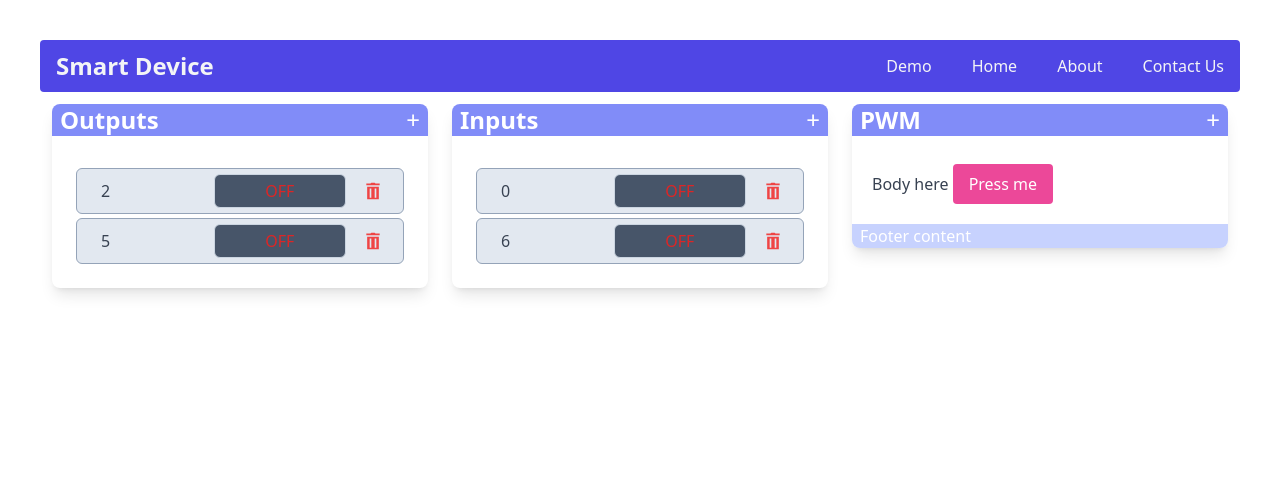
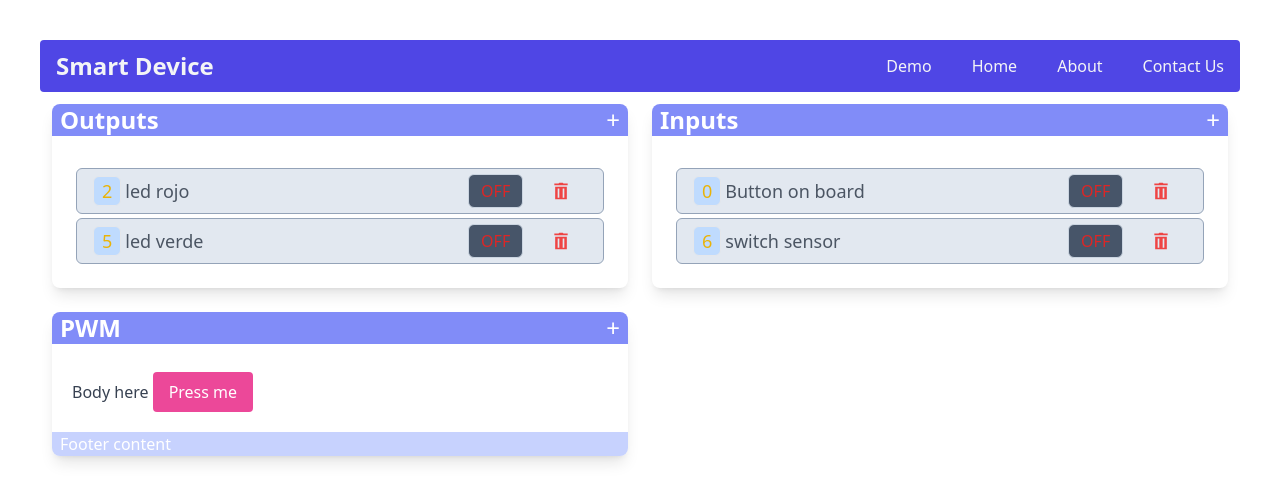
Before and after one commit to leoNavarro95/smart-device-web, a Vue app: page /demo in a window 1280 px wide. Shown: the top 502 px of the page. Built offline with nearby package versions, Linux system fonts and the light colour scheme; what vue-native-websocket-vue3 would draw is missing.

Commit message:
Label of gpio now it is visible on DigitalStatus

```diff
--- a/src/components/DigitalStatus.vue
+++ b/src/components/DigitalStatus.vue
@@ -7,7 +7,8 @@ defineProps({
       return ['INPUT', 'OUTPUT', 'PWM'].includes(value) // Must match: "INPUT", "OUTPUT" or "PWM"
     }
   },
-  pin: String,
+  label: String,
+  gpio: Number,
   status: Boolean
 })
 
@@ -22,44 +23,40 @@ defineProps({
               border rounded-md border-slate-400
               "
     >
+      <div class="basis-2/3 pl-3 flex flex-row space-x-1 justify-start items-center">
+        <p class="md:text-lg text-yellow-500 bg-blue-200 border rounded-md py-0 px-2"
+        > {{ gpio }}</p>
+      <p class="md:text-lg text-gray-600"
+      > {{ label }}</p>
+      </div>
 
-      <!-- if type is OUTPUT -->
-      <div v-if="type == 'OUTPUT'"
-            class="basis-4/5 md:basis-5/6 flex flex-row justify-center items-center"
+      <div class="basis-2/5 md:basis-2/6 flex flex-row justify-end items-center"
       >
-          <div class="basis-1/2 pl-5"> {{ pin }}</div>
 
+        <div v-if="type == 'OUTPUT'">
           <button @click="$emit('changeStatus')"
-              class=" basis-1/2
-                    bg-slate-600 hover:bg-slate-500 active:bg-slate-300
+              class="bg-slate-600 hover:bg-slate-500 active:bg-slate-300
                       border border-slate-300 rounded-md
-                      flex justify-center items-center
-                      p-1"
+                      py-1 px-3"
               :class="status? 'text-green-600 bg-slate-400':'text-red-600'"
-          > {{ status? 'ON' : 'OFF' }}</button>
+            > {{ status? 'ON' : 'OFF' }}
 
+          </button>
         </div>
-      <!-- /type OUTPUT -->
 
-      <!-- TODO: Add input and PWM render v-if conditional -->
-      <!-- type INPUT -->
-      <div v-if="type == 'INPUT'"
-            class="basis-4/5 md:basis-5/6 flex flex-row justify-center items-center"
-      >
-          <div class="basis-1/2 pl-5"> {{ pin }}</div>
+        <div v-if="type == 'INPUT'">
             <!-- This is an input, so can't be editable -->
             <div
-              class=" basis-1/2
-                    bg-slate-600
+                class="bg-slate-600
                         border border-slate-300 rounded-md
-                      flex justify-center items-center
-                      p-1"
+                        py-1 px-3"
                 :class="status? 'text-green-600 bg-slate-400':'text-red-600'"
             > {{ status? 'ON' : 'OFF' }}</div>
+        </div>
 
       </div>
 
-      <!-- /type INPUT -->
+
 
       <!-- Delete button -->
       <button
--- a/src/pages/Demo.vue
+++ b/src/pages/Demo.vue
@@ -100,7 +100,7 @@ const sendGPIO = () => {
         <DropDownMenu
           @changed-opt="(opt) => selectedGpioNumber = opt"
           :title="modalData.dropDownTitle"
-          :items="availablesGpios.map((gpio) => gpio.pin_number.toString())"
+          :items="availablesGpios.map((gpio) => gpio.pin_number)"
         >
         </DropDownMenu>
       </div>
@@ -108,7 +108,7 @@ const sendGPIO = () => {
 
   <h1>{{ msg }}</h1>
 
-  <div class="grid grid-cols-1 md:grid-cols-3 justify-center items-start">
+  <div class="grid grid-cols-1 md:grid-cols-2 justify-center items-start">
 
     <card header="Outputs" @add-new-item="openModal({type: 'OUTPUT', title:'Add new output', dropDownTitle: 'Select new output pin'})">
       <div v-for="output in usedGpiosByMode['OUTPUT']" >
@@ -116,7 +116,8 @@ const sendGPIO = () => {
             @change-status="mcu.changePinStatus(output)"
             @delete-item="removeGpio( output )"
             type="OUTPUT"
-            :pin="output.pin_number.toString()"
+            :gpio="output.pin_number"
+            :label="output.label"
             :status="output.value === 'HIGH' ? true : false"
         >
         </digital-status>
@@ -128,7 +129,8 @@ const sendGPIO = () => {
       <digital-status
             @delete-item="removeGpio( input )"
             type="INPUT"
-            :pin="input.pin_number.toString()"
+            :gpio="input.pin_number"
+            :label="input.label"
             :status="input.value === 'HIGH' ? true : false"
         >
       </digital-status>
```
Lines whose indentation alone changed are shown as unchanged.
